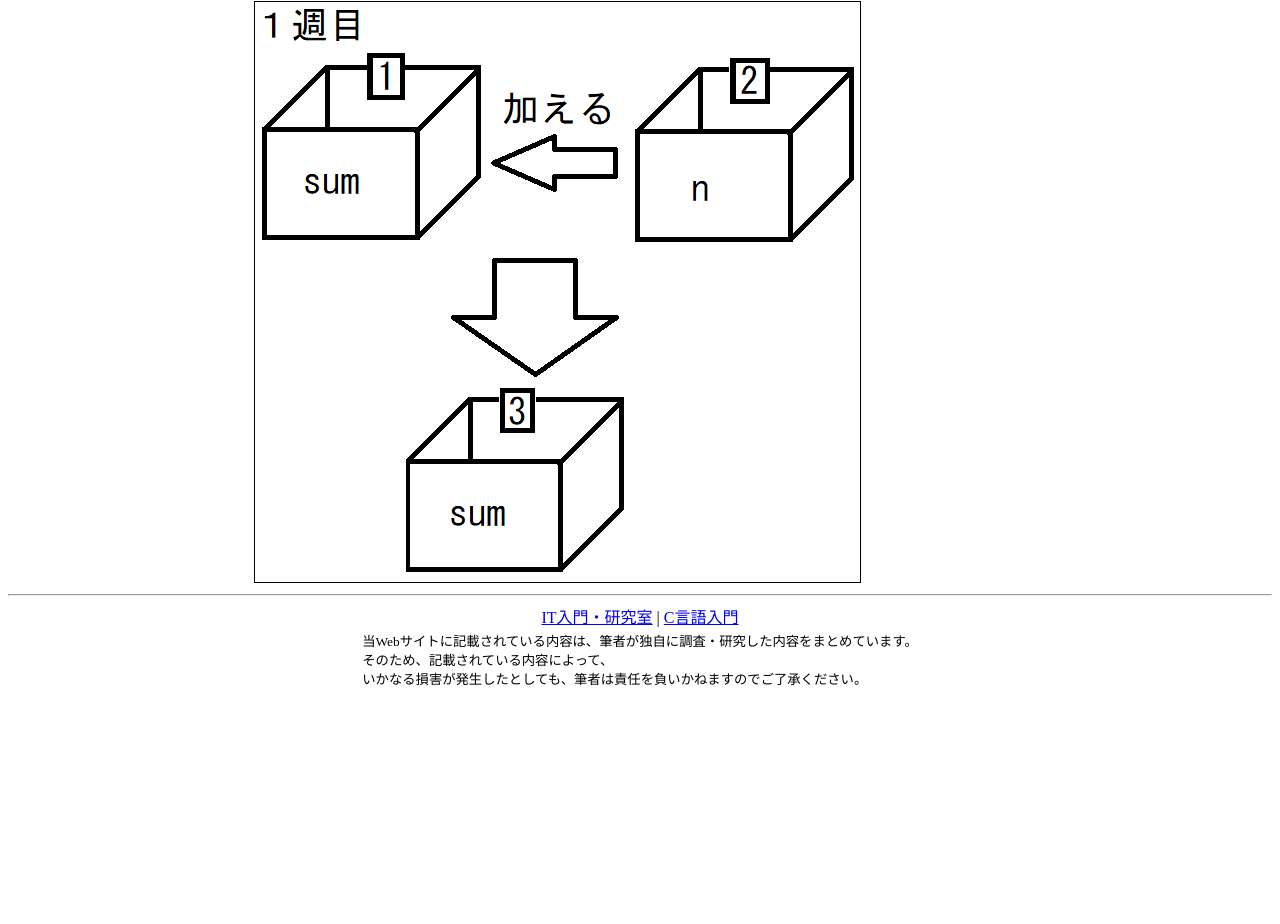
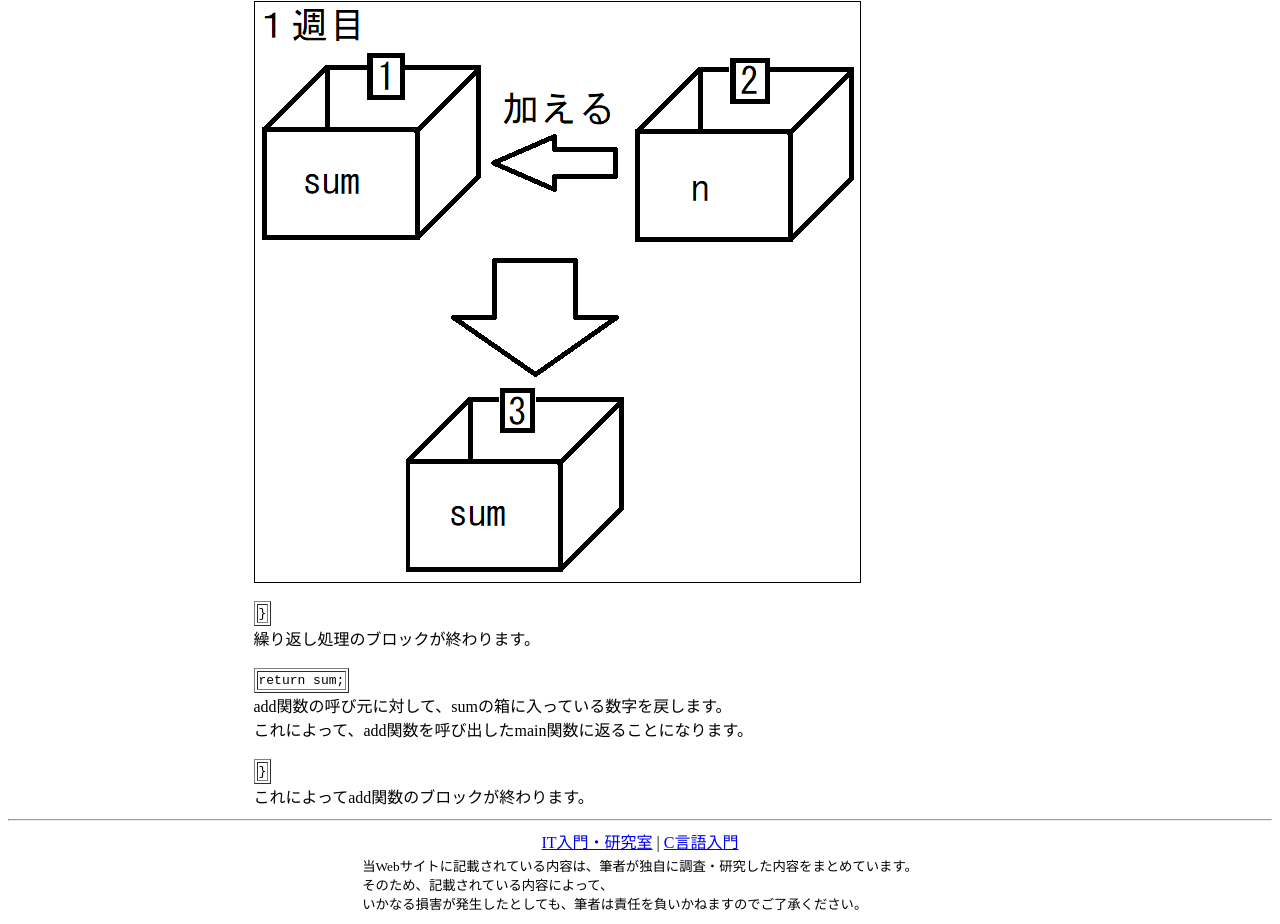
Before and after one commit to kos-y/github.io, a plain HTML site: page c/read/index.html in a window 1280 px wide. Shown: the part 9334-10258 px from the top of the page. Before the commit the page ends 10033 px from the top, so only its background shows below. Drawn offline with Linux system fonts and the light colour scheme.

Commit message:
C言語入門更新

```diff
--- a/c/read/index.html
+++ b/c/read/index.html
@@ -241,7 +241,22 @@
         <img src="img/addcontents006.png" border="1"/><br>
         <br>
         <img src="img/addcontents007.png" border="1"/><br>
-
+        <br>
+        <table border="1"><tr><td><code>
+         }
+        </center></td></tr></table>
+        繰り返し処理のブロックが終わります。<br>
+        <br>
+        <table border="1"><tr><td><code>
+         return sum;
+        </center></td></tr></table>
+        add関数の呼び元に対して、sumの箱に入っている数字を戻します。<br>
+        これによって、add関数を呼び出したmain関数に返ることになります。<br>
+        <br>
+        <table border="1"><tr><td><code>
+         }
+        </center></td></tr></table>
+        これによってadd関数のブロックが終わります。<br>
       </center></td></tr></table>
       <hr>
       <a href="../../index.html">IT入門・研究室</a> | <a href="../index.html">C言語入門</a>
```
